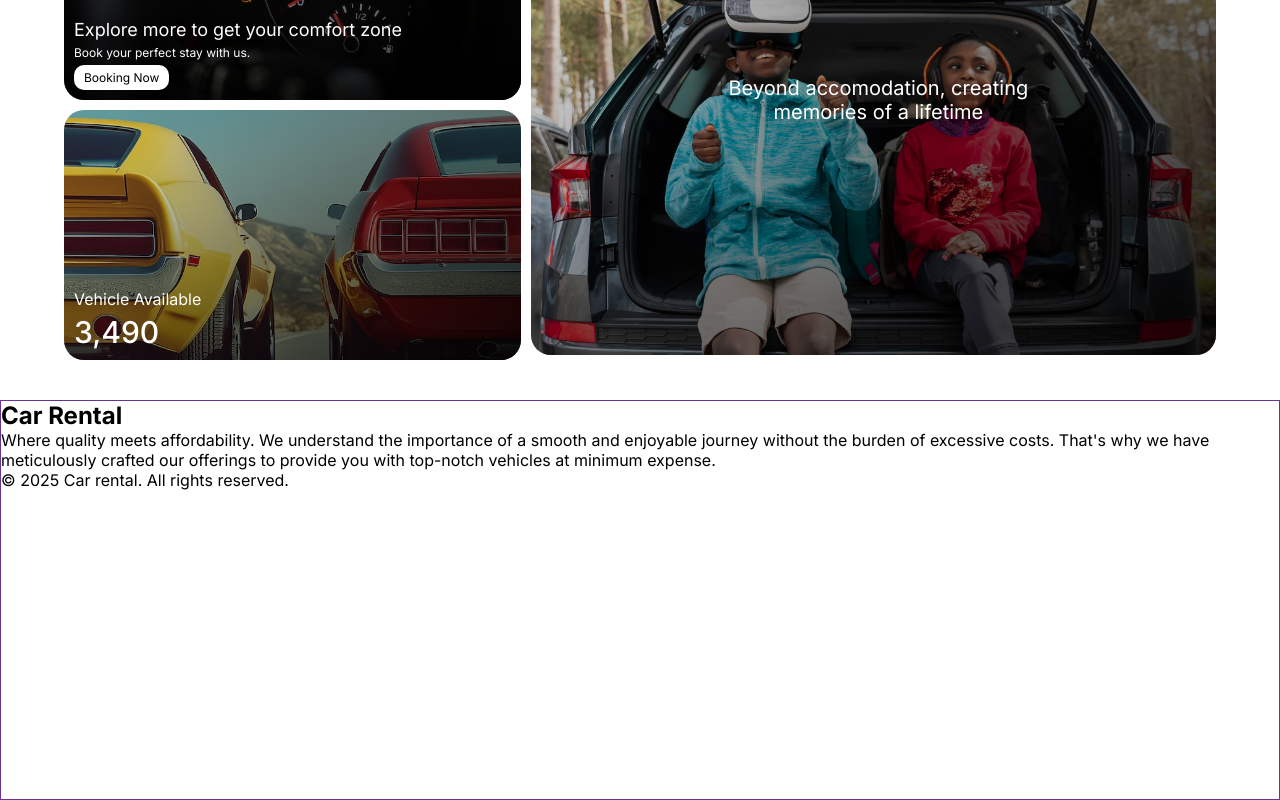
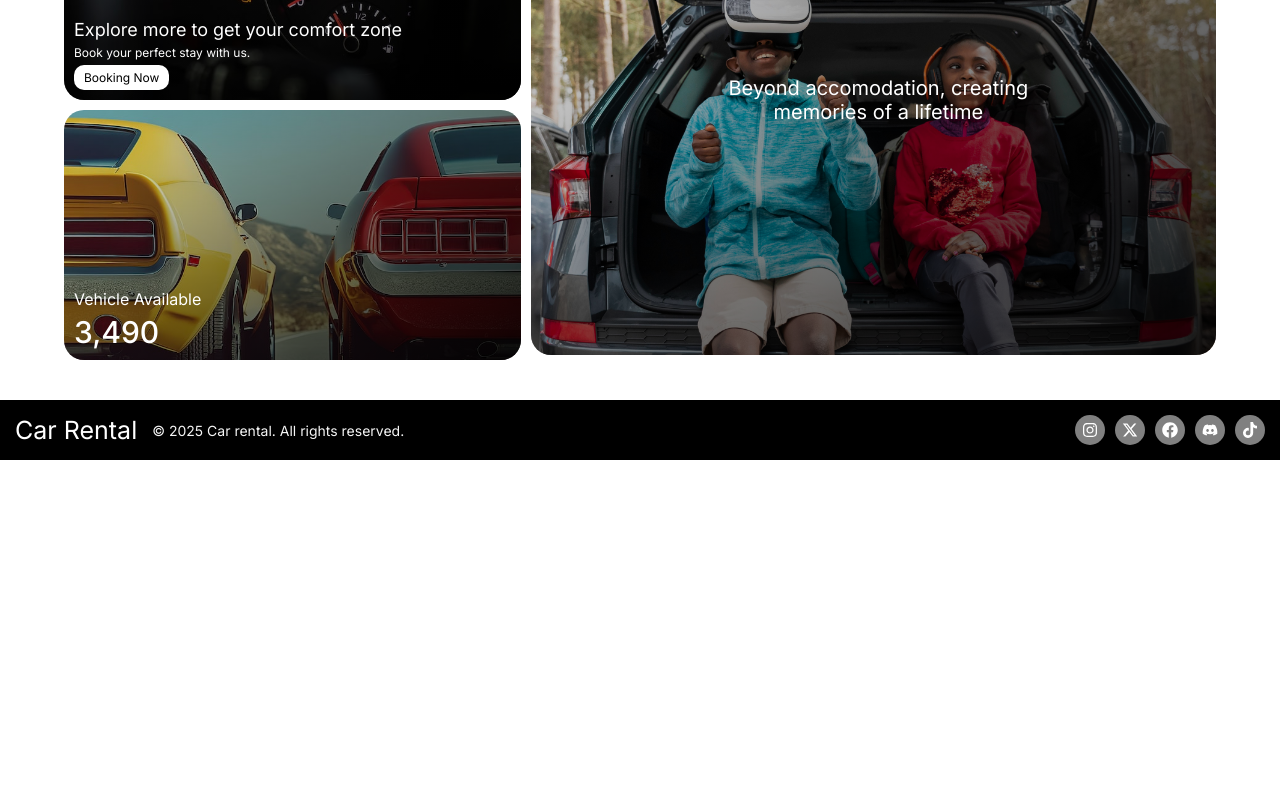
Before and after one commit to Abiola-Emmanuel/car-rently, a Next.js app: page / in a window 1280 px wide. Shown: the part 4160-4960 px from the top of the page. After the commit the page ends 4620 px from the top, so only its background shows below. Built offline with nearby package versions, Linux system fonts and the light colour scheme.

Commit message:
added footer section

```diff
--- a/src/app/globals.css
+++ b/src/app/globals.css
@@ -13,6 +13,7 @@
 body::-webkit-scrollbar {
   width: 4px;
   background-color: black;
+  border: 1px solid black;
 }
 
 body::-webkit-scrollbar-thumb {
@@ -800,16 +801,59 @@ nav a {
 }
 
 footer {
-  border: 1px solid rebeccapurple;
   width: 100%;
-  height: 400px;
+  display: flex;
+  align-items: center;
+  background-color: black;
+  justify-content: space-between;
+  padding: 15px;
 }
 
 .foot-left {
   display: flex;
-  flex-direction: column;
+  align-items: center;
+  gap: 15px;
+  width: 50%;
 }
 
+.fl-top h2 {
+  font-size: 25px;
+  color: white;
+  font-weight: 400;
+}
+
+.fl-top p {
+  color: gray;
+  font-size: 14px;
+}
+
+.year p {
+  color: whitesmoke;
+  font-size: 14px;
+}
+
+.foot-right {
+  display: flex;
+  gap: 10px;
+}
+
+.foot-right a {
+  text-decoration: none;
+  color: white;
+  background-color: gray;
+  width: 30px;
+  height: 30px;
+  display: flex;
+  justify-content: center;
+  align-items: center;
+  border-radius: 100%;
+  transition: transform var(--transition-duration), background-color var(--transition-duration);
+}
+
+.foot-right a:hover {
+  background-color: rgb(71, 71, 71);
+  transform: translateY(-10%);
+}
 
 
 @media screen and (max-width: 850px) {
@@ -950,4 +994,10 @@ footer {
     font-size: 10px;
   }
 
+  .foot-left {
+    width: 50%;
+    align-items: flex-start;
+    flex-direction: column;
+  }
+
 }
--- a/src/app/homepage/index.jsx
+++ b/src/app/homepage/index.jsx
@@ -1,7 +1,8 @@
 'use client';
 import CarCard from "@/components/CarCard";
 import "../globals.css";
-import { FaTrophy, FaRoad, FaTag, FaMapPin, FaQuoteRight } from "react-icons/fa";
+import { FaTrophy, FaRoad, FaTag, FaMapPin, FaQuoteRight, FaInstagram, FaFacebook, FaDiscord, FaTiktok } from "react-icons/fa";
+import { FaXTwitter } from "react-icons/fa6";
 import { useEffect, useState } from "react";
 import ReviewerCard from "@/components/ReviewerCard";
 import Accordion from "@/components/Accordion";
@@ -408,16 +409,20 @@ const HomePage = () => {
         <div className="foot-left">
           <div className="fl-top">
             <h2>Car Rental</h2>
-            <p>Where quality meets affordability. We understand the importance of a smooth and enjoyable journey without the burden of excessive costs. That's why we have meticulously crafted our offerings to provide you with top-notch vehicles at minimum expense.</p>
+            {/* <p>Where quality meets affordability. We understand the importance of a smooth and enjoyable journey without the burden of excessive costs. That's why we have meticulously crafted our offerings to provide you with top-notch vehicles at minimum expense.</p> */}
           </div>
 
           <div className="year">
-            &copy; {currentYear} Car rental. All rights reserved.
+            <p>&copy; {currentYear} Car rental. All rights reserved.</p>
           </div>
         </div>
 
         <div className="foot-right">
-
+          <a href="#"> <FaInstagram /> </a>
+          <a href="#"> <FaXTwitter /> </a>
+          <a href="#"> <FaFacebook /> </a>
+          <a href="#"> <FaDiscord /> </a>
+          <a href="#"> <FaTiktok /> </a>
         </div>
 
       </footer>
```
